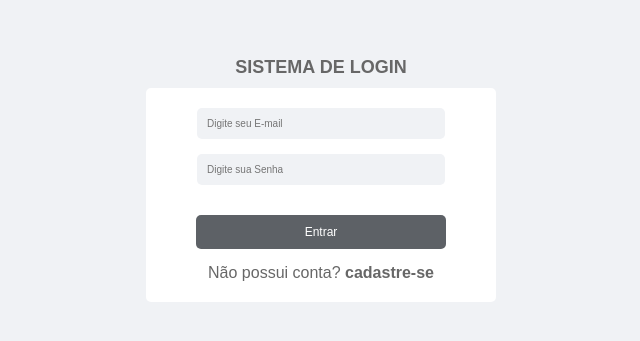
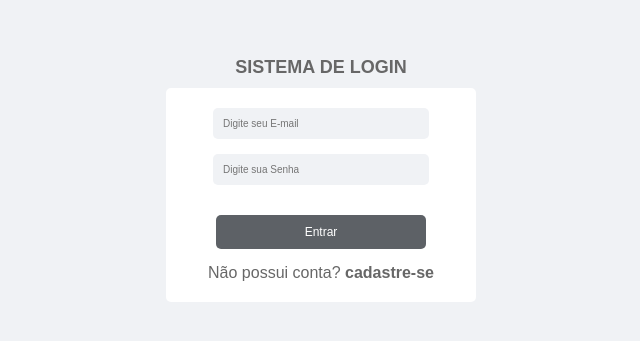
Before and after one commit to OtavioHenrique6/devops, a React (Create React App) app: page / in a window 1280 px wide. Shown: the part 221-562 px from the top of the page, without its empty margins (319-959 px from the left). Built offline with nearby package versions, Linux system fonts and the light colour scheme.

Commit message:
frontend apenas

```diff
--- a/src/components/Button/styles.js
+++ b/src/components/Button/styles.js
@@ -11,5 +11,5 @@ export const Button = styled.button`
   color: white;
   font-weight:400;
   font-size: 12px;
-  max-width: 250px;
+  max-width: 210px;
 `;
--- a/src/contexts/auth.js
+++ b/src/contexts/auth.js
@@ -33,7 +33,7 @@ export const AuthProvider = ({ children }) => {
         return "Credenciais incorretas";
       }
     } else {
-      return "User não encontrado";
+      return "Endereço não encontrado";
     }
   };
 
--- a/src/pages/Home/index.js
+++ b/src/pages/Home/index.js
@@ -10,7 +10,7 @@ const Home = () => {
 
   return (
     <C.Container>
-      <C.Title>Home</C.Title>
+      <C.Title>Seja Bem-Vindo !</C.Title>
       <Button Text="Logout" onClick={() => [signout(), navigate("/")]}>
         Sair
       </Button>
--- a/src/pages/Signin/styles.js
+++ b/src/pages/Signin/styles.js
@@ -18,7 +18,7 @@ export const Content = styled.div`
   width: 100%;
 
   background-color: white;
-  max-width: 350px;
+  max-width: 310px;
   padding: 20px;
   border-radius: 5px;
 `;
```
